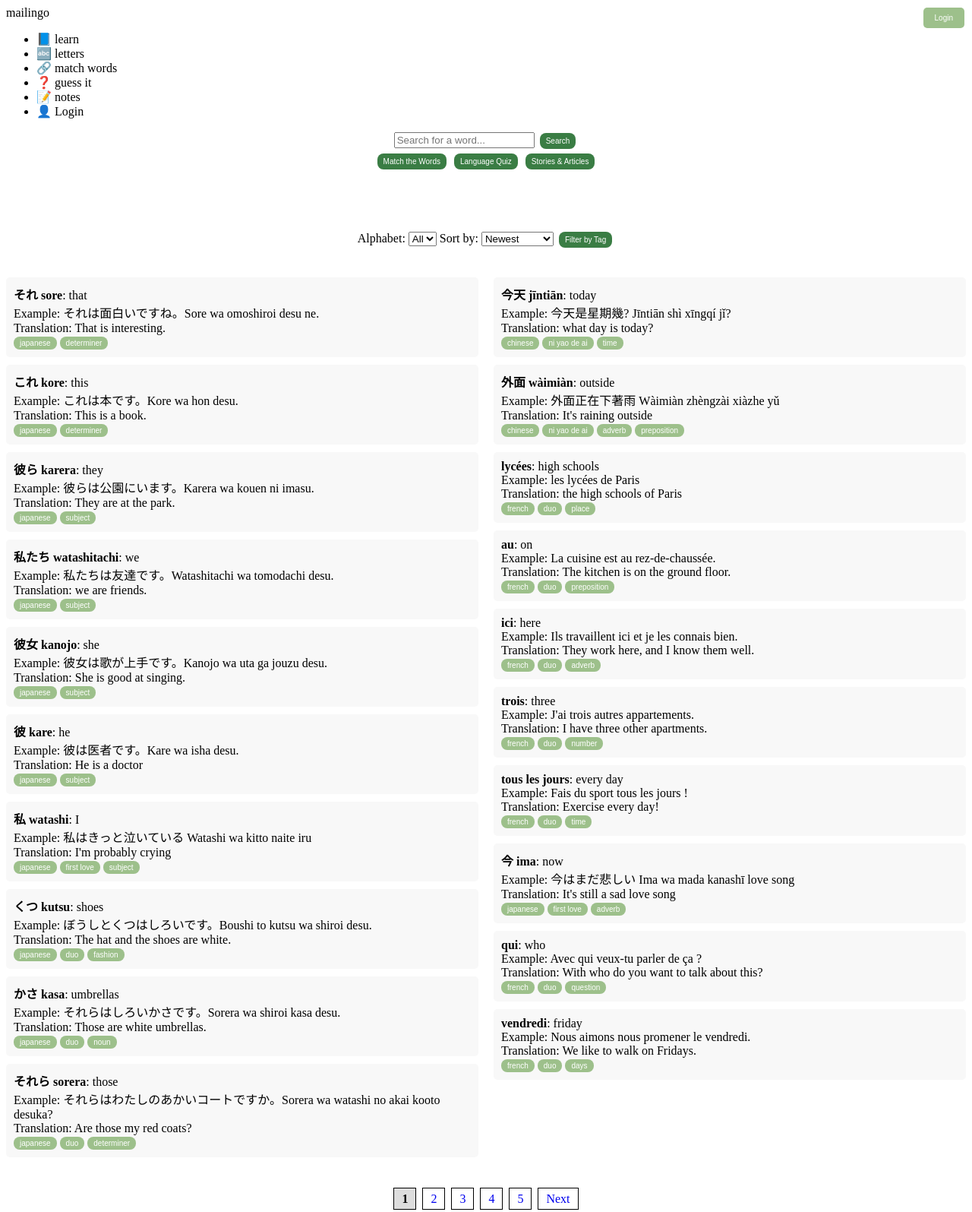
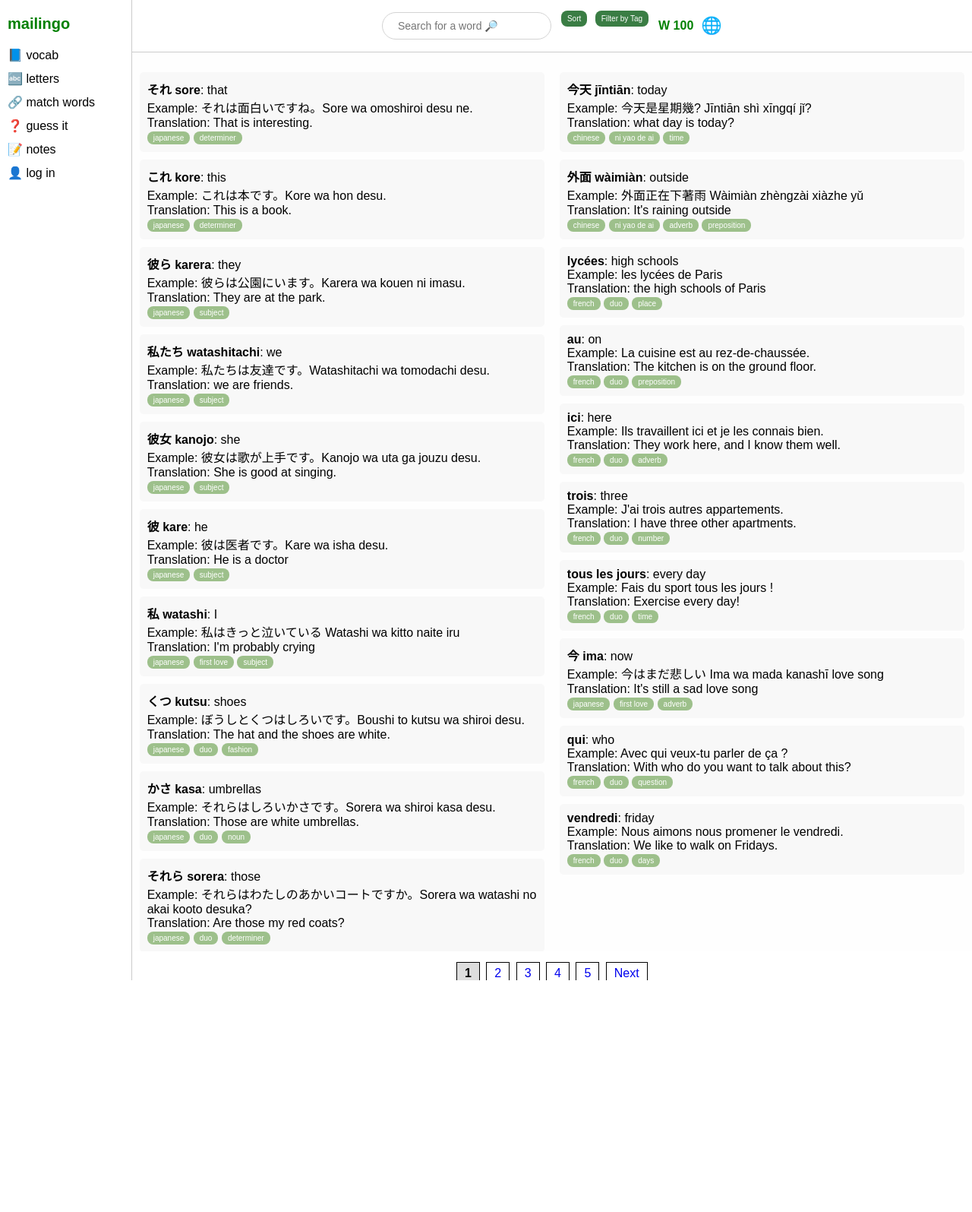
Before and after one commit to puputhariyati/MyLingo, a Flask app: page / in a window 1280 px wide. Shown: the whole page at 76% size. After the commit the page ends 1290 px from the top, so only its background shows below. Run offline with Flask 3, Linux system fonts and the light colour scheme; data comes from the database, SQL or seed files in the repository.

Commit message:
new sidebar topbar

```diff
--- a/static/script.js
+++ b/static/script.js
@@ -172,6 +172,23 @@ document.addEventListener("DOMContentLoaded", function () {
         });
     });
 
+
+    const toggle = document.getElementById('flag-dropdown-toggle');
+    const dropdown = document.getElementById('language-dropdown');
+
+    toggle.addEventListener('click', () => {
+    dropdown.style.display = dropdown.style.display === 'block' ? 'none' : 'block';
+    });
+
+    // Close the dropdown if user clicks outside
+    document.addEventListener('click', function (e) {
+    if (!toggle.contains(e.target) && !dropdown.contains(e.target)) {
+      dropdown.style.display = 'none';
+    }
+    });
+
+
+
     // Function to filter words based on selected tags
     function filterWords() {
         document.querySelectorAll('.word-item').forEach(item => {
@@ -249,5 +266,20 @@ document.addEventListener("DOMContentLoaded", function () {
         filterWords();
     });
 
+    const sortButton = document.getElementById('sortButton');
+    const sortMenu = document.getElementById('sortMenu');
+
+    // Toggle dropdown on click
+    sortButton.addEventListener('click', function (e) {
+        e.stopPropagation(); // Prevent click from bubbling up
+        sortMenu.style.display = (sortMenu.style.display === 'block') ? 'none' : 'block';
+    });
+
+    // Close dropdown if clicked outside
+    document.addEventListener('click', function (e) {
+        if (!document.getElementById('sort-dropdown').contains(e.target)) {
+        sortMenu.style.display = 'none';
+        }
+    });
 
 });
--- a/static/style.css
+++ b/static/style.css
@@ -1,3 +1,178 @@
+/* Layout */
+body, html {
+  margin: 0;
+  padding: 0;
+  height: 100%;
+  overflow: hidden; /* prevent global scroll */
+  font-family: sans-serif;
+}
+
+.container {
+  display: flex;
+  height: 100vh;
+}
+
+/* Sidebar */
+.sidebar {
+  width: 180px;
+  background: white;
+  border-right: 1px solid #ccc;
+  padding: 20px 10px;
+  box-sizing: border-box;
+}
+
+.sidebar .logo {
+  font-size: 20px;
+  font-weight: bold;
+  margin-bottom: 20px;
+  color: green;
+}
+
+.sidebar ul {
+  list-style: none;
+  padding: 0;
+}
+
+.sidebar li {
+  margin: 12px 0;
+  cursor: pointer;
+}
+.sidebar li a {
+  text-decoration: none;
+  color: inherit;
+}
+
+/* Main section */
+.main {
+  flex-grow: 1;
+  display: flex;
+  flex-direction: column;
+  height: 100%;
+}
+
+/* Topbar */
+.topbar {
+  display: flex;
+  align-items: center;
+  justify-content: center;
+  height: 50px;
+  padding: 10px;
+  background: #fff;
+  border-bottom: 1px solid #ccc;
+  gap: 10px;
+  position: sticky;
+  top: 0;
+  z-index: 10;
+}
+
+.search-bar {
+  display: flex;
+  align-items: center;
+  gap: 4px;
+  border: 1px lightgrey solid;
+  border-radius: 50px;
+  padding: 4px 10px; /* Add padding inside the form */
+  height: 36px; /* Optional: give it a consistent height */
+  box-sizing: border-box;
+}
+
+.search-bar input {
+  flex: 1;
+  padding: 6px 10px;
+  font-size: 14px;
+  border: none;
+  outline: none;
+  background: transparent; /* match background if needed */
+}
+
+.dropdown {
+  position: relative;
+  display: inline-block;
+}
+
+.dropdown-menu {
+  display: none;
+  position: absolute;
+  top: 100%;
+  left: 0;
+  background: white;
+  border: 1px solid #ccc;
+  border-radius: 6px;
+  box-shadow: 0px 2px 5px rgba(0,0,0,0.1);
+  z-index: 100;
+}
+
+.dropdown-menu a {
+  display: block;
+  padding: 8px 12px;
+  text-decoration: none;
+  color: black;
+}
+
+.dropdown-menu a:hover {
+  background-color: #f0f0f0;
+}
+
+.sort-btn, .tags-btn {
+  padding: 5px 10px;
+  font-size: 14px;
+}
+
+.language-toggle {
+  position: relative;
+  display: inline-block;
+}
+
+.flag-icon {
+  font-size: 22px;
+  cursor: pointer;
+}
+
+.language-dropdown {
+  display: none;
+  position: absolute;
+  background-color: white;
+  border: 1px solid #ddd;
+  box-shadow: 0px 2px 8px rgba(0, 0, 0, 0.15);
+  border-radius: 4px;
+  padding: 6px 0;
+  z-index: 1000;
+  min-width: 120px;
+}
+
+.language-dropdown a {
+  display: block;
+  padding: 6px 12px;
+  text-decoration: none;
+  color: black;
+}
+
+.language-dropdown a:hover {
+  background-color: #f0f0f0;
+}
+
+.counter {
+  font-weight: bold;
+  color: green;
+}
+
+/* Scrollable word container */
+.word-container {
+  overflow-y: auto;
+  flex-grow: 1;
+  padding: 10px;
+  background: #fefefe;
+}
+
+/* Word card sample */
+.word-card {
+  background: #fff;
+  padding: 12px;
+  margin-bottom: 10px;
+  border: 1px solid #ddd;
+  border-radius: 4px;
+}
+
 h1 {
     text-align: center;
     color: #3A7D44
@@ -12,65 +187,55 @@ button {
     border-radius: 8px;
 }
 
-/*Login style*/
-
-#login-container {
-    position: absolute;
-    top: 10px;
-    right: 10px;
-}
-
-#login-button {
-    background-color: #9DC08B;
-    color: white;
-    padding: 8px 15px;
-    border: none;
-    border-radius: 5px;
-    cursor: pointer;
-}
-
-#login-button:hover {
-    background-color: #88A37D;
-}
-
 /* Login Box - Initially Hidden */
 #login-box {
     display: none;
-    position: fixed;
+    position: relative;
     top: 50%;
     left: 50%;
     transform: translate(-50%, -50%);
     background: white;
     padding: 20px;
     border: 1px solid #ccc;
-    box-shadow: 2px 2px 10px rgba(0, 0, 0, 0.3);
+    border-radius: 8px;
+    box-shadow: 0 0 15px rgba(0,0,0,0.2);
     width: 300px;
     text-align: center;
 }
 
-#login-box input {
-    width: 100%;
-    margin: 5px 0;
-    padding: 8px;
-    border: 1px solid #ccc;
+.oauth-buttons {
+    display: flex;
+    flex-direction: column;
+    gap: 3px;
+    margin-top: 20px;
 }
 
-#submit-login, #close-login {
-    margin-top: 10px;
-    padding: 8px 15px;
+.oauth-btn {
+    padding: 10px;
+    font-size: 16px;
     cursor: pointer;
+    border-radius: 5px;
+    width: 100%;
 }
 
-#submit-login {
-    background: #9DC08B;
-    color: white;
-    border: none;
+.oauth-btn.google {
+    background-color: white;
+    border: 1px solid green;
+    color: green;
+}
+
+.oauth-btn.facebook {
+    background-color: white;
+    border: 1px solid #3b5998;
+    color: #3b5998;
 }
 
 #close-login {
-    background: #dc3545;
-    color: white;
-    border: none;
+    position: absolute;
+    top: 10px;
+    right: 15px;
+    cursor: pointer;
+    font-size: 20px;
 }
 
 /*Logout style*/
--- a/templates/index.html
+++ b/templates/index.html
@@ -8,91 +8,56 @@
 </head>
 
 <body>
+    <div class="container">
         <div class="sidebar">
             <div class="logo">mailingo</div>
             <ul>
-            <li>📘 learn</li>
+                <li>📘 vocab</li>
                 <li>🔤 letters</li>
-            <li>🔗 match words</li>
-            <li>❓ guess it</li>
-            <li>📝 notes</li>
-            <li>👤 Login</li>
+                <li><a href="{{ url_for('game') }}">🔗 match words</a></li>
+                <li><a href="{{ url_for('quiz') }}">❓ guess it</a></li>
+                <li><a href="{{ url_for('stories') }}">📝 notes</a></li>
+                {% if current_user.is_authenticated %}
+                    <p>Welcome, {{ current_user.username }}!</p>
+                    <li></li><a href="{{ url_for('logout') }}"><button id="logout-btn">Logout</button></a></li>
+                {% else %}
+                    <li id="login-button" style="cursor: pointer;">👤 log in</li>
+                {% endif %}
             </ul>
         </div>
 
-    <div id="login-container">
-        {% if current_user.is_authenticated %}
-            <p>Welcome, {{ current_user.username }}!</p>
-            <a href="{{ url_for('logout') }}"><button id="logout-btn">Logout</button></a>
-        {% else %}
-            <button id="login-button">Login</button>
-        {% endif %}
+        <!-- Login Box (OAuth Only) -->
+        <div id="login-box">
+            <span id="close-login" >❌</span>
+            <h2>Log in</h2>
+            <div class="oauth-buttons">
+                <a href="{{ url_for('login') }}">
+                    <button class="oauth-btn google">Login with Google</button>
+                </a><br>
+                <a href="{{ url_for('login') }}">
+                    <button class="oauth-btn facebook">Login with Facebook</button>
+                </a>
+            </div>
         </div>
 
-    <!-- Login Box (Initially Hidden) -->
-    <div id="login-box" style="display: none;">
-        <h2>Login</h2>
-        <form id="login-form" method="POST" action="{{ url_for('login') }}">
-            <label for="username">Username:</label>
-            <input type="text" id="username" name="username" required>
-
-            <label for="password">Password:</label>
-            <input type="password" id="password" name="password" required>
-
-            <button id="submit-login" type="submit">Submit</button>
+        <!-- Main Content -->
+        <div class="main">
+          <!-- Top Bar -->
+          <div class="topbar">
+            <form action="/search" method="get" class="search-bar">
+                <input type="text" name="query" placeholder="Search for a word 🔎" required>
             </form>
-
-        <p>Don't have an account? <a href="{{ url_for('signup') }}">Sign Up</a></p>
-        <button id="close-login">Close</button>
-    </div>
-
-    <!-- Search Form -->
-    <form action="/search" method="get">
-        <input type="text" name="query" placeholder="Search for a word..." required>
-        <button type="submit" class="main-btn">Search</button>
-    </form>
-
-    <!-- Add Form (Remove undefined 'word' usage) -->
-    {% if current_user.is_authenticated %}
-        <form action="/add" method="post">
-            <input type="text" name="word" placeholder="word">
-            <input type="text" name="meaning" placeholder="meaning">
-            <input type="text" name="example" placeholder="example sentence">
-            <input type="text" name="translation" placeholder="translation">
-            <input type="text" name="tags" placeholder="tags">
-            <button type="submit" class="main-btn">Save</button>
-        </form><br>
-    {% endif %}
-
-
-<!--    Other pages links-->
-    <div class="center-container">
-        <a href="{{ url_for('game') }}">
-            <button class="main-btn">Match the Words</button></a>
-        <a href="{{ url_for('quiz') }}">
-            <button class="main-btn">Language Quiz</button></a>
-        <a href="{{ url_for('stories') }}">
-            <button class="main-btn">Stories & Articles</button></a>
-    </div>
-
             <!-- Filters and Sorting Form -->
             <form method="GET" action="/" style="margin-bottom: 20px;">
-
-        <label for="alphabet-filter">Alphabet:</label>
-        <select name="alphabet" id="alphabet-filter" onchange="this.form.submit()">
-            <option value="">All</option>
-            {% for letter in "ABCDEFGHIJKLMNOPQRSTUVWXYZ" %}
-                <option value="{{ letter }}" {% if selected_letter == letter %}selected{% endif %}>{{ letter }}</option>
-            {% endfor %}
-        </select>
-
-        <label for="sort-filter">Sort by:</label>
-        <select name="sort" id="sort-filter" onchange="this.form.submit()">
-            <option value="newest" {% if selected_sort == "newest" %}selected{% endif %}>Newest</option>
-            <option value="oldest" {% if selected_sort == "oldest" %}selected{% endif %}>Oldest</option>
-            <option value="alphabet" {% if selected_sort == "alphabet" %}selected{% endif %}>Alphabetical</option>
-        </select>
-
+                <div class="dropdown" id="sort-dropdown">
+                  <button class="main-btn" id="sortButton" type="button">Sort</button>
+                  <div class="dropdown-menu" id="sortMenu">
+                    <a href="?sort=newest">Newest</a>
+                    <a href="?sort=oldest">Oldest</a>
+                    <a href="?sort=asc">A → Z</a>
+                    <a href="?sort=desc">Z → A</a>
+                  </div>
+                </div>
                 <button class="main-btn" id="filterButton" type="button">Filter by Tag</button>
                 <div id="tagFilterBox" style="display: none;">
                     <div id="total-tags" style="font-weight: bold; margin-bottom: 10px;"></div> <!-- Display total tags -->
@@ -117,8 +82,30 @@
                         <button class="main-btn" type="submit">Apply Filters</button>
                     </form>
                 </div>
+            </form>
+            <span class="counter">W 100</span>
+            <div class="language-toggle">
+              <span class="flag-icon" id="flag-dropdown-toggle">🌐</span>
+              <div class="language-dropdown" id="language-dropdown">
+                <a href="?lang=ja">🇯🇵</a>
+                <a href="?lang=fr">🇫🇷</a>
+                <a href="?lang=ru">🇷🇺</a>
+              </div>
+            </div>
+          </div>
 
-    </form>
+            <!-- Add Form (Remove undefined 'word' usage) -->
+            {% if current_user.is_authenticated %}
+                <form action="/add" method="post">
+                    <input type="text" name="word" placeholder="word">
+                    <input type="text" name="meaning" placeholder="meaning">
+                    <input type="text" name="example" placeholder="example sentence">
+                    <input type="text" name="translation" placeholder="translation">
+                    <input type="text" name="tags" placeholder="tags">
+                    <button type="submit" class="main-btn">Save</button>
+                </form><br>
+            {% endif %}
+
 
     <div class="word-container">
         <ul class="word-list">
@@ -128,9 +115,6 @@
                     <br> Example: {{ word["example"] }}
                     <br> Translation: {{ word["translation"] }}
                     <br>
-
-                    <!-- Debugging: Display the tags as text -->
-<!--                    <small>Tags: {{ word['tags'] }}</small>-->
 
                     {% if word['tags'] %}
                         {% for tag in word['tags'].split(',') %}
```
Lines whose indentation alone changed are shown as unchanged.
